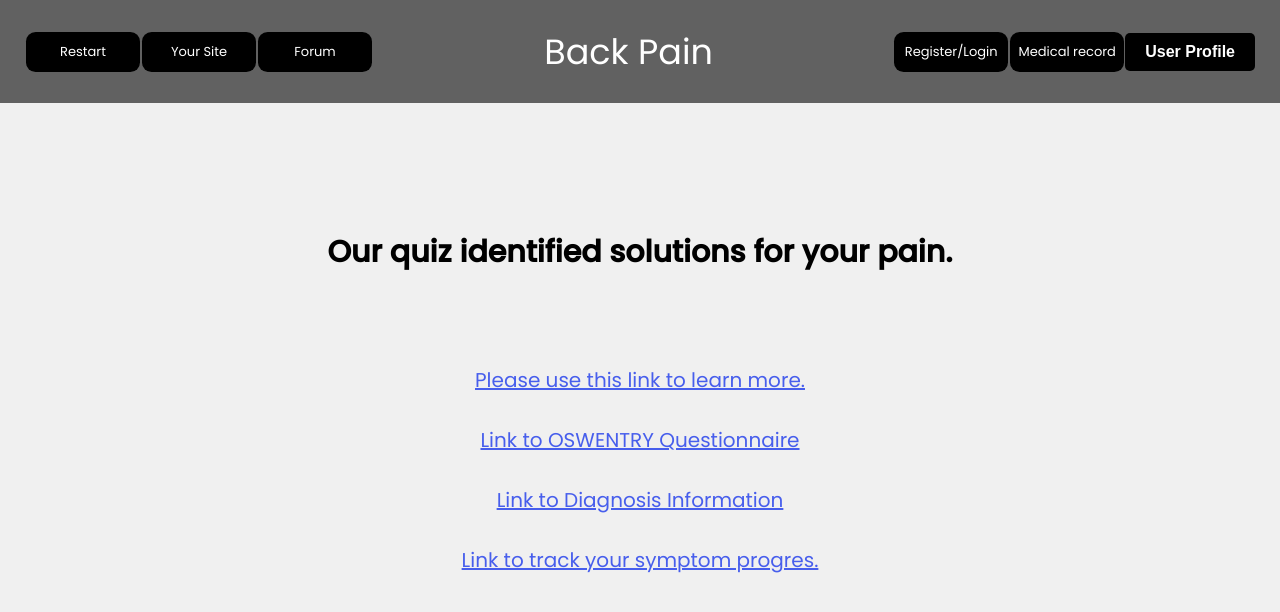
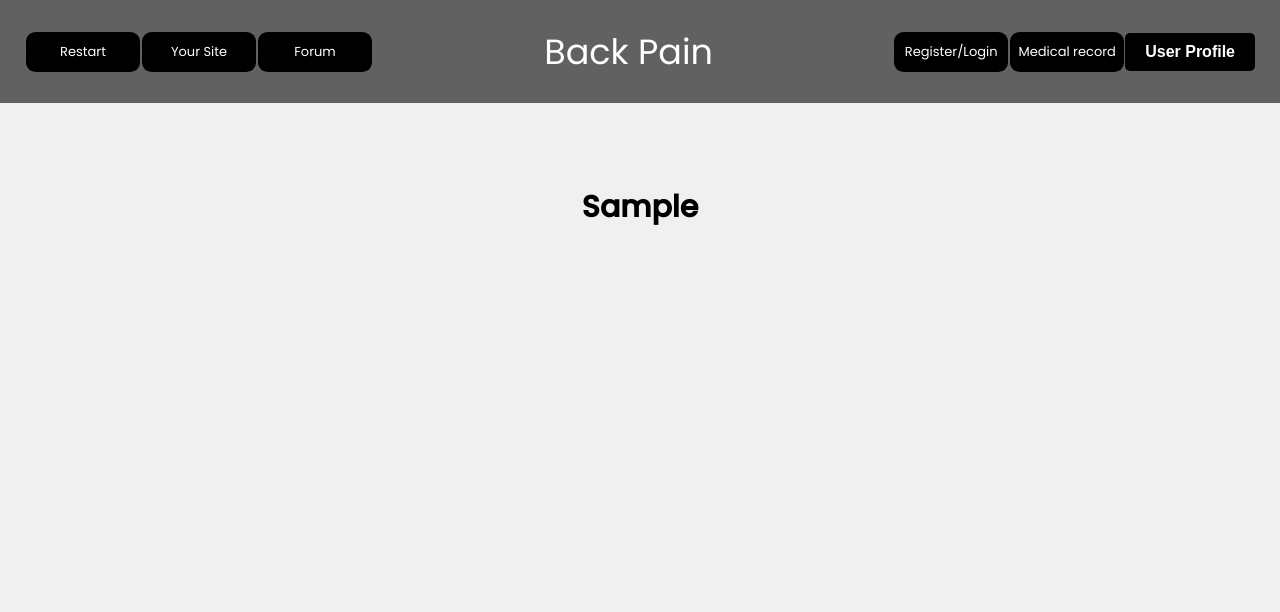
Before and after one commit to apurvsibal/RedFlagsBITS, a Flask app: template templates/Diagnosis.html in a window 1280 px wide. Shown: the top 612 px of the page. Run offline with Flask 2, Linux system fonts and the light colour scheme; the template is opened without the code that fills it: most values are stand-ins (such as "Sample title", 1, 10 or a date in 2020).

Commit message:
Update Diagnosis.html

```diff
--- a/templates/Diagnosis.html
+++ b/templates/Diagnosis.html
@@ -1,25 +1,7 @@
 {% extends 'Base.html' %}
 
 {% block content %}
+    <h2>{{ header_1}}</h2>
 
-    <strong style="font-size:30px;">
-      <br>
-        {{ gettext('Our quiz identified solutions for your pain.') }}
-    <br>
-    </strong>  <br><br><br>
-
-    <a href="{{ diagnosis }}">{{ gettext('Please use this link to learn more.') }}</a>
-
-    <br><br>
-
-    <a href="{{ url_for('OSWENTRY_Low_Back_Pain_Questionaire') }}">{{ gettext('Link to OSWENTRY Questionnaire') }}</a>
-
-    <br><br>
-
-    <a href="{{ url_for('diagnosis_information') }}">{{ gettext('Link to Diagnosis Information') }}</a>
-
-    <br><br>
-
-    <a href="/Progress">Link to track your symptom progres.</a>
 
 {% endblock %}
```
